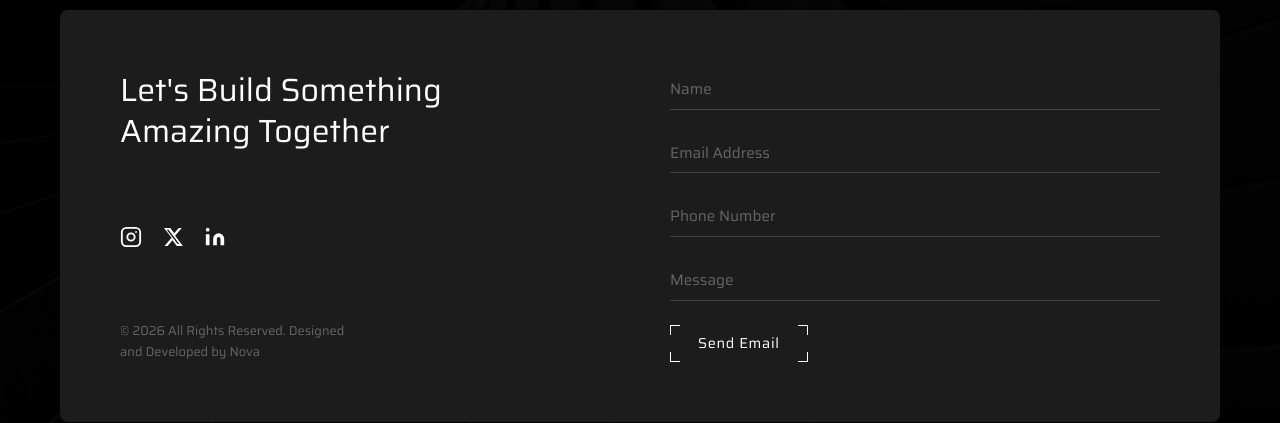
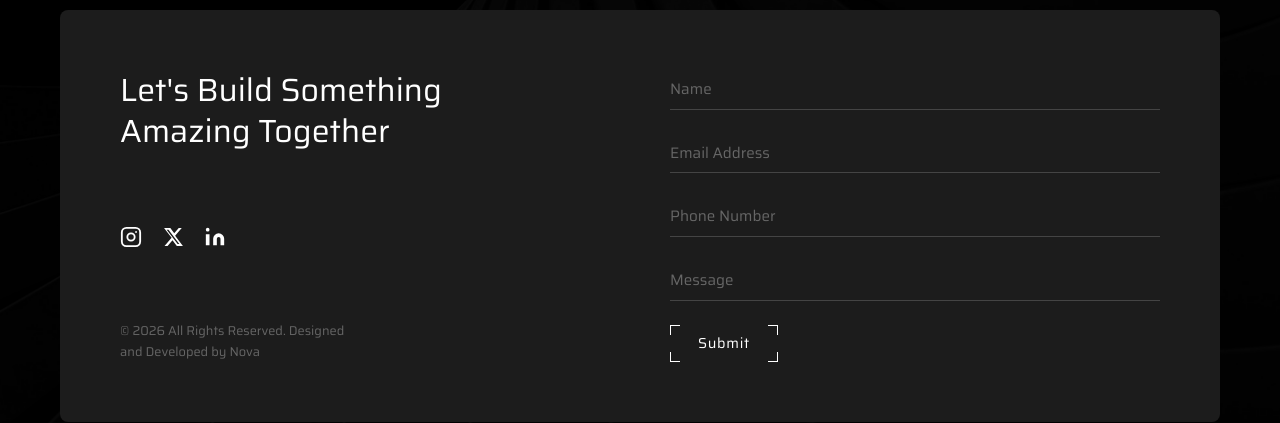
Before and after one commit to novahq-builds/Nova-Website, a Next.js app in the folder nova-website/: page / in a window 1280 px wide. Shown: the part 8072-8495 px from the top of the page. Built offline with nearby package versions, Linux system fonts and the light colour scheme; no server answers.

Commit message:
email function implemented

```diff
--- a/nova-website/components/FooterSection/FooterSection.module.css
+++ b/nova-website/components/FooterSection/FooterSection.module.css
@@ -69,6 +69,13 @@
   display: flex;
   flex-direction: column;
   gap: 24px;
+}
+
+.form {
+  display: flex;
+  flex-direction: column;
+  gap: 24px;
+  width: 100%;
 }
 
 .formGroup {
--- a/nova-website/components/FooterSection/FooterSection.tsx
+++ b/nova-website/components/FooterSection/FooterSection.tsx
@@ -1,6 +1,38 @@
+"use client";
+
+import { useRef, useState } from "react";
+import emailjs from "@emailjs/browser";
 import styles from "./FooterSection.module.css";
 
+const SERVICE_ID = process.env.NEXT_PUBLIC_EMAILJS_SERVICE_ID!;
+const TEMPLATE_ID = process.env.NEXT_PUBLIC_EMAILJS_TEMPLATE_ID!;
+const PUBLIC_KEY = process.env.NEXT_PUBLIC_EMAILJS_PUBLIC_KEY!;
+
 export default function FooterSection() {
+  const formRef = useRef<HTMLFormElement>(null);
+  const [status, setStatus] = useState<"idle" | "sending" | "sent" | "error">(
+    "idle"
+  );
+
+  const handleSubmit = async (e: React.FormEvent) => {
+    e.preventDefault();
+    if (!formRef.current) return;
+    setStatus("sending");
+    try {
+      await emailjs.sendForm(
+        SERVICE_ID,
+        TEMPLATE_ID,
+        formRef.current,
+        PUBLIC_KEY
+      );
+      setStatus("sent");
+      formRef.current.reset();
+      setTimeout(() => setStatus("idle"), 3000);
+    } catch {
+      setStatus("error");
+    }
+  };
+
   return (
     <footer className={styles.footer}>
       <div className={styles.bgImage} />
@@ -15,7 +47,13 @@ export default function FooterSection() {
           </h2>
 
           <div className={styles.socials}>
-            <a href="#" aria-label="Instagram" className={styles.socialLink}>
+            <a
+              href="https://www.instagram.com/novahq.builds?igsh=MTg3bXV3YzdqdWM3aA%3D%3D&utm_source=qr"
+              target="_blank"
+              rel="noopener noreferrer"
+              aria-label="Instagram"
+              className={styles.socialLink}
+            >
               <svg
                 width="22"
                 height="22"
@@ -73,39 +111,76 @@ export default function FooterSection() {
 
         {/* Right - Form */}
         <div className={styles.right}>
-          <div className={styles.formGroup}>
-            <input type="text" placeholder="Name" className={styles.input} />
-          </div>
+          <form ref={formRef} onSubmit={handleSubmit} className={styles.form}>
             <div className={styles.formGroup}>
               <input
-              type="email"
-              placeholder="Email Address"
+                name="from_name"
+                type="text"
+                placeholder="Name"
                 className={styles.input}
+                required
               />
             </div>
             <div className={styles.formGroup}>
               <input
+                name="from_email"
+                type="email"
+                placeholder="Email Address"
+                className={styles.input}
+                required
+              />
+            </div>
+            <div className={styles.formGroup}>
+              <input
+                name="phone"
                 type="tel"
                 placeholder="Phone Number"
                 className={styles.input}
               />
             </div>
             <div className={styles.formGroup}>
-            <input type="text" placeholder="Message" className={styles.input} />
+              <input
+                name="message"
+                type="text"
+                placeholder="Message"
+                className={styles.input}
+                required
+              />
             </div>
 
-          <button className={styles.contactBtn}>
+            <button
+              type="submit"
+              className={styles.contactBtn}
+              disabled={status === "sending"}
+            >
               <span className={styles.corner} data-pos="tl" />
               <span className={styles.corner} data-pos="tr" />
               <span className={styles.corner} data-pos="bl" />
               <span className={styles.corner} data-pos="br" />
               <span className={styles.btnText}>
                 <span className={styles.btnTextInner}>
-                <span className={styles.btnTextTop}>Send Email</span>
-                <span className={styles.btnTextBottom}>Send Email</span>
+                  <span className={styles.btnTextTop}>
+                    {status === "sending"
+                      ? "Sending..."
+                      : status === "sent"
+                      ? "Sent ✓"
+                      : status === "error"
+                      ? "Try Again"
+                      : "Submit"}
+                  </span>
+                  <span className={styles.btnTextBottom}>
+                    {status === "sending"
+                      ? "Sending..."
+                      : status === "sent"
+                      ? "Sent ✓"
+                      : status === "error"
+                      ? "Try Again"
+                      : "Submit"}
+                  </span>
                 </span>
               </span>
             </button>
+          </form>
         </div>
       </div>
 
--- a/nova-website/package.json
+++ b/nova-website/package.json
@@ -9,6 +9,7 @@
     "lint": "eslint"
   },
   "dependencies": {
+    "@emailjs/browser": "^4.4.1",
     "framer-motion": "^12.38.0",
     "next": "16.2.4",
     "react": "19.2.4",
```
Also changed, not shown: 1 other file (tests, documents, lock files or other folders). Lines whose indentation alone changed are shown as unchanged.
